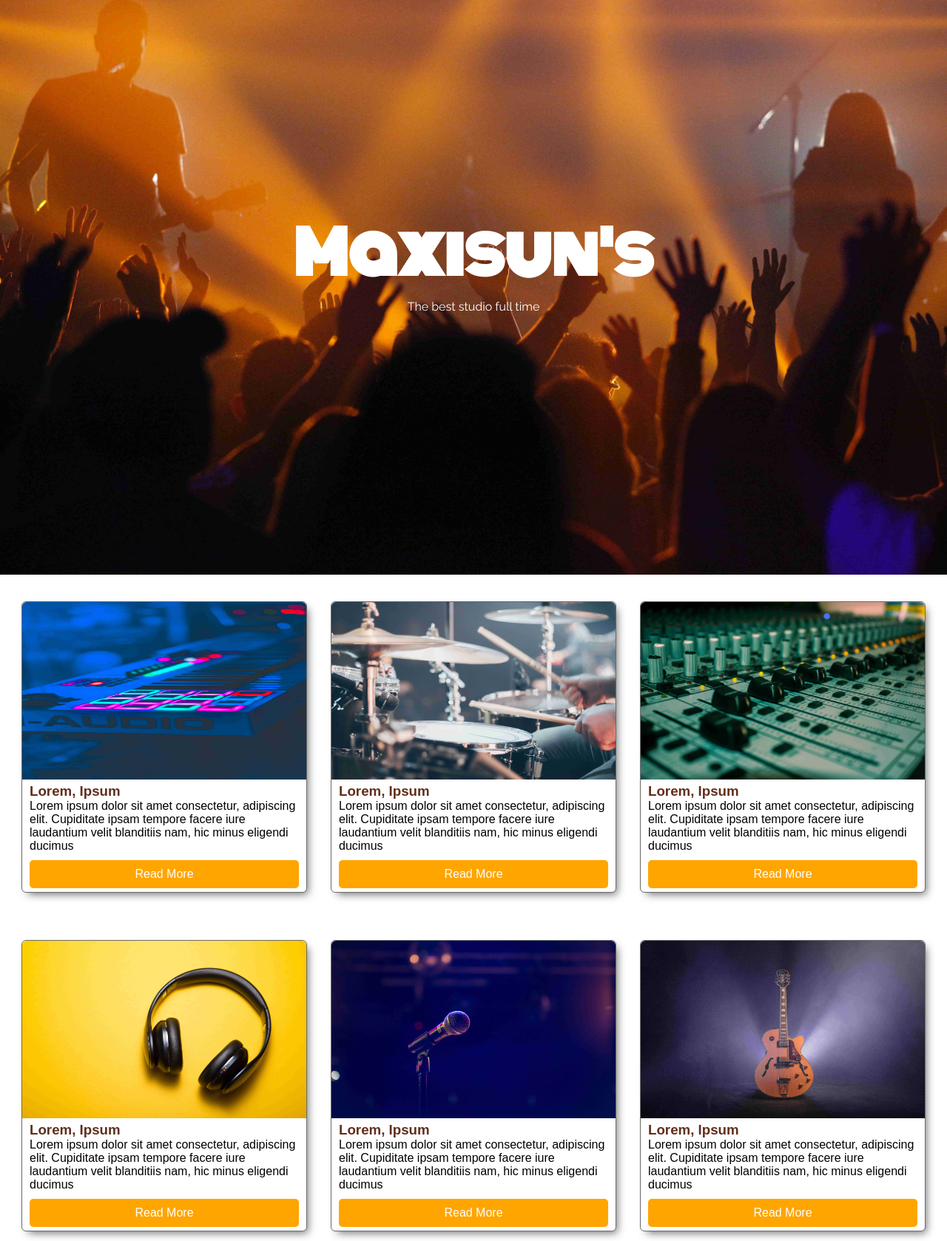
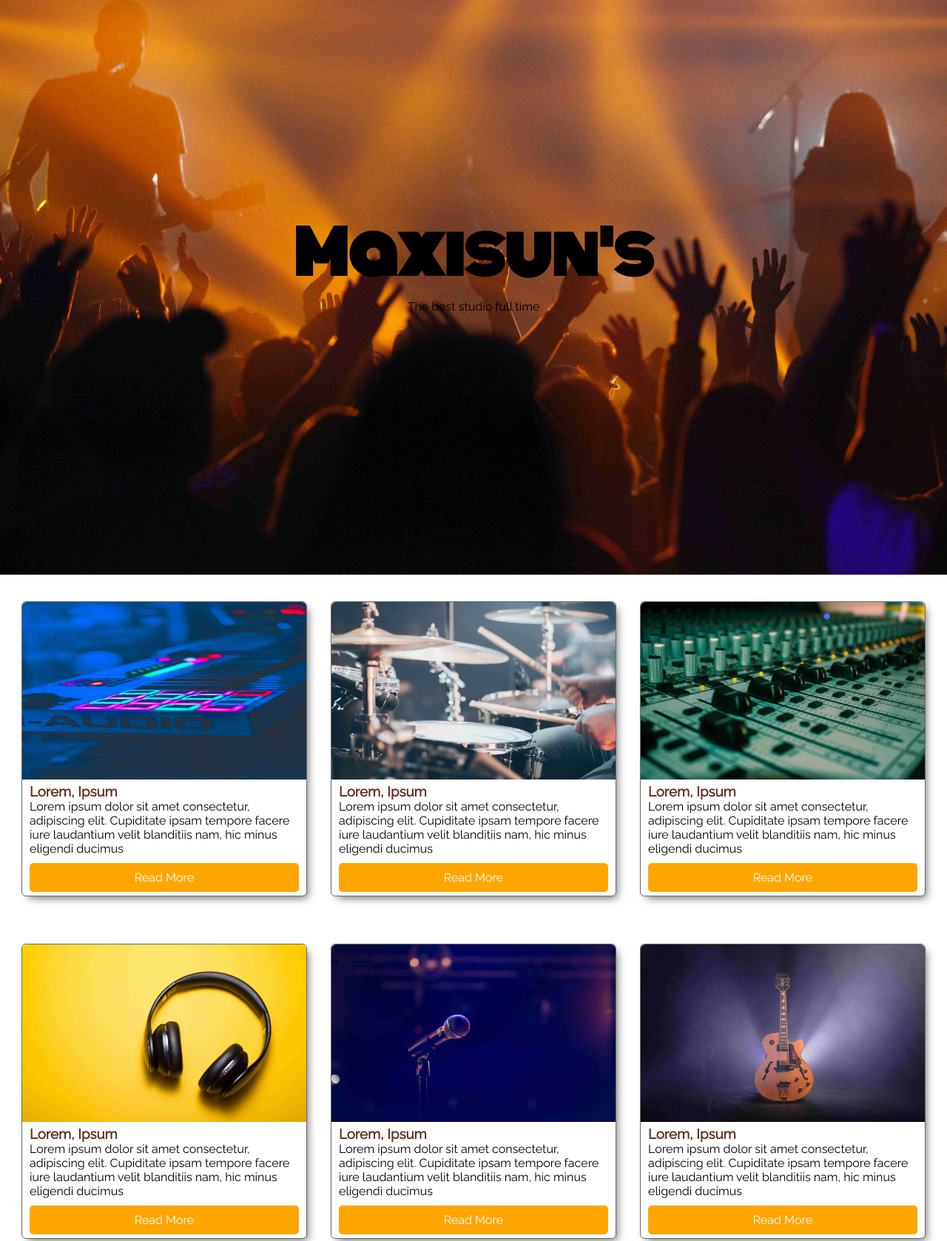
Before and after one commit to DonDyprax/Parcial1_00128917, a plain HTML site: page docs/index.html in a window 1280 px wide. Shown: the part 132-1810 px from the top of the page at 74% size. Drawn offline with Linux system fonts and the light colour scheme.

Commit message:
Arreglos

```diff
--- a/docs/assets/style.css
+++ b/docs/assets/style.css
@@ -75,12 +75,10 @@ body {
     align-items: center;
     justify-content: center;
     flex-direction: column;
-    color: white;
 }
 
 .main-image-header h1 {
     font-family: 'Monoton', cursive;
-    font-size: inherit;
     font-size: 5em;
 }
 
@@ -125,7 +123,6 @@ body {
     margin: 2em 1em;
     background-color: white;
     color: white;
-    font-family: 'Source Sans Pro', sans-serif;
     border-radius: 6px;
     align-items: center;
 }
@@ -190,3 +187,7 @@ body {
     margin-top: 4px;
     margin-left: 15px;
 }
+
+.navbar ul li a:hover {
+    text-decoration: underline;
+}
--- a/docs/index.html
+++ b/docs/index.html
@@ -4,7 +4,8 @@
     <meta charset="UTF-8">
     <meta name="viewport" content="width=device-width, initial-scale=1.0">
     <meta http-equiv="X-UA-Compatible" content="ie=edge">
-    <link href="https://fonts.googleapis.com/css?family=Monoton|Raleway" rel="stylesheet">
+    <link href="https://fonts.googleapis.com/css?family=Raleway" rel="stylesheet">
+    <link href="https://fonts.googleapis.com/css?family=Monoton" rel="stylesheet">
     <link rel="stylesheet" href="./assets/style.css">
     <link rel="stylesheet" href="https://use.fontawesome.com/releases/v5.3.1/css/all.css" integrity="sha384-mzrmE5qonljUremFsqc01SB46JvROS7bZs3IO2EmfFsd15uHvIt+Y8vEf7N7fWAU" crossorigin="anonymous">
     <title>Maxisun's</title>
```
